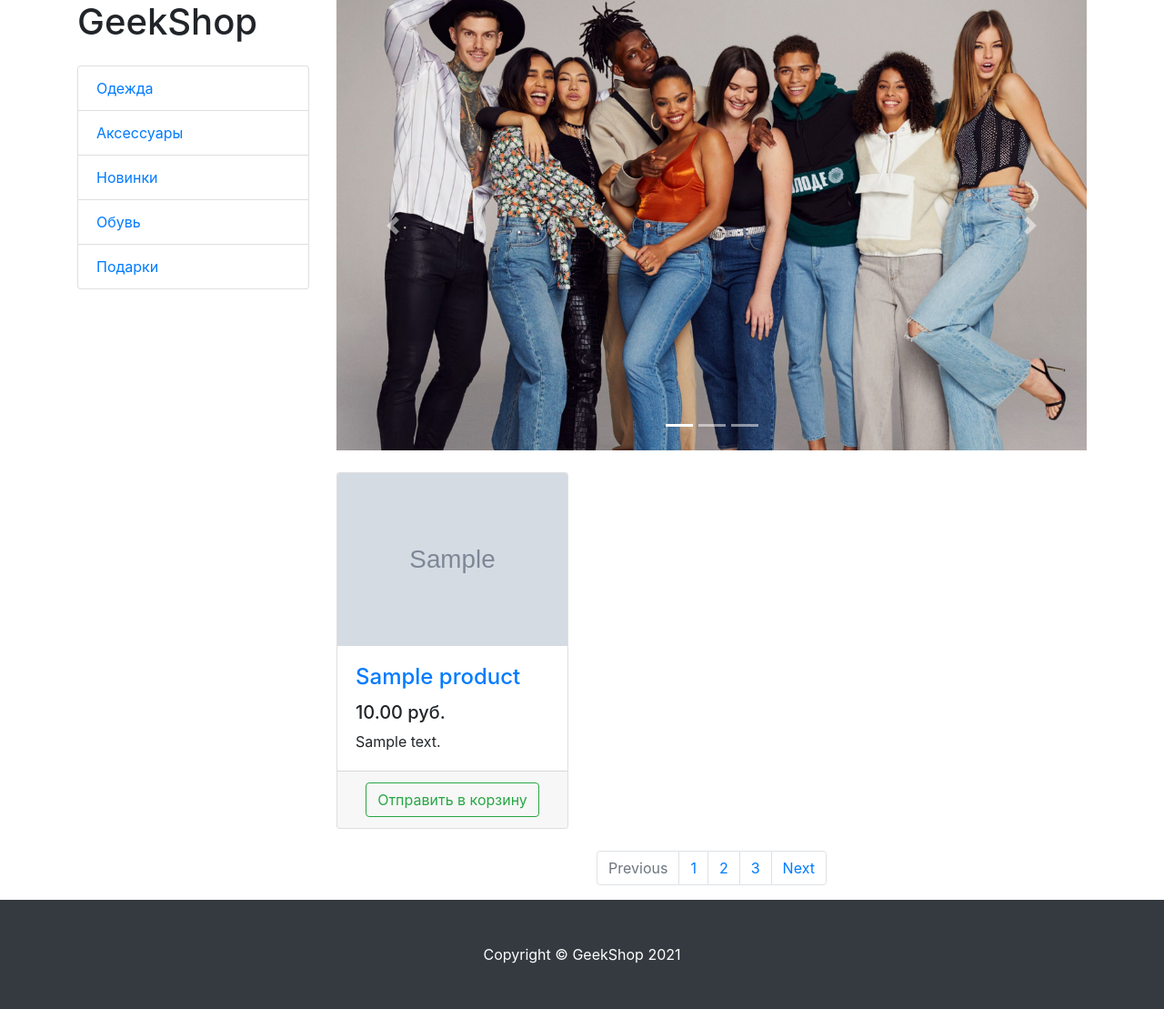
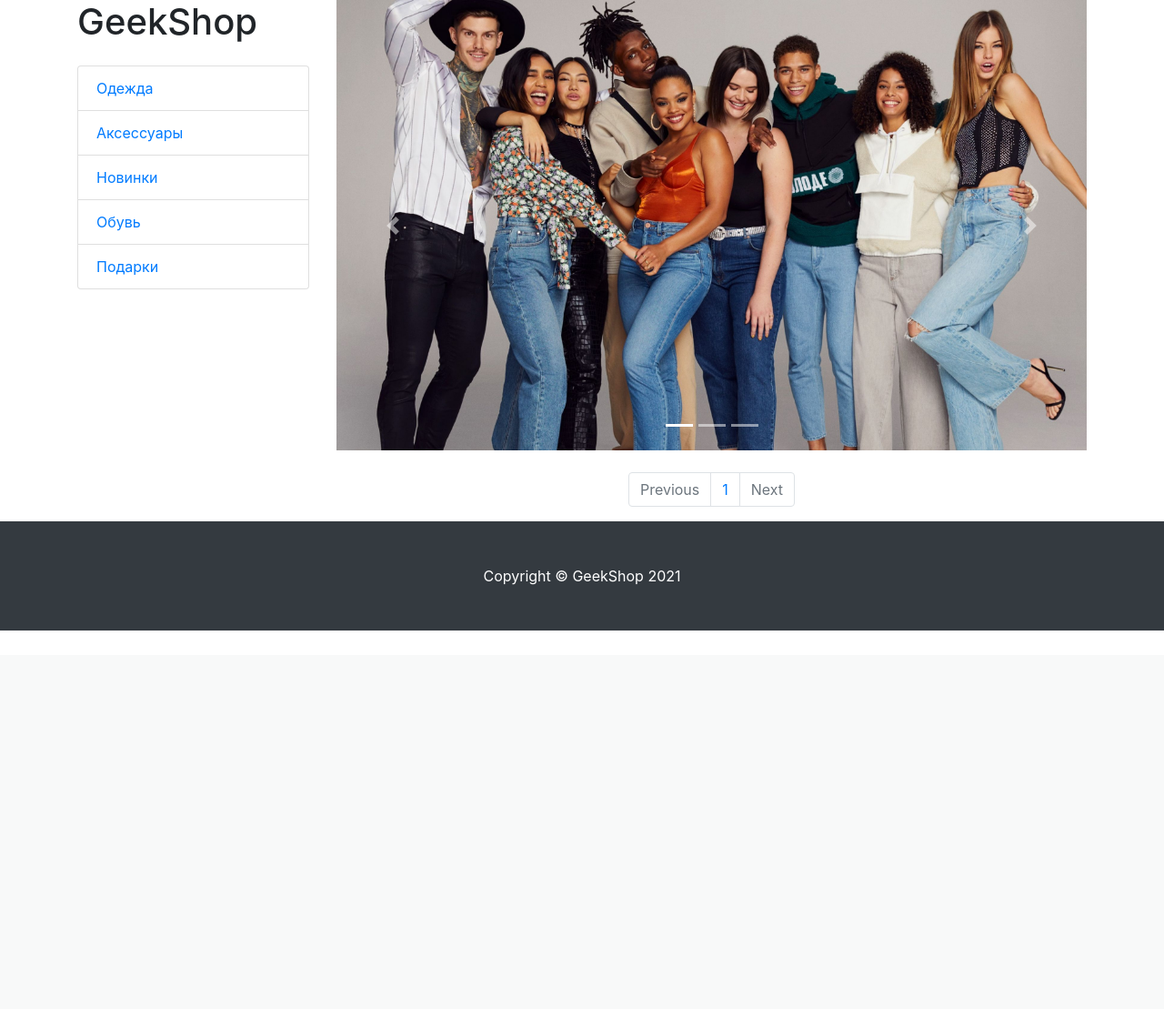
Before and after one commit to MrWindmark/mercuryShop, a Django app: page /products/5/ in a window 1280 px wide. Shown: the part 80-1189 px from the top of the page at 91% size. After the commit the page ends 773 px from the top, so only its background shows below. Run offline with Django 3.2, Linux system fonts and the light colour scheme; data comes from the database, SQL or seed files in the repository; tables that the repository leaves empty hold one stand-in row (values such as "Sample post"); grey boxes marked "Sample" are stand-in pictures; parts of the project's set-up code (start-up, migrations or seed data) failed here and were passed over; some libraries are stand-ins or nearby versions.

Commit message:
Pagination in product list done

```diff
--- a/mainapp/templates/mainapp/idx-prod-base.html
+++ b/mainapp/templates/mainapp/idx-prod-base.html
@@ -44,7 +44,7 @@
                     </li>
                     {% if user.is_staff or user.is_superuser %}
                         <li class="nav-item">
-                            <a class="nav-link" href="{% url 'adminapp:index' %}">
+                            <a class="nav-link" href="{% url 'staff_admin:index' %}">
                                 <i class="fas fa-toolbox"></i>
                             </a>
                         </li>
--- a/mainapp/templates/mainapp/products.html
+++ b/mainapp/templates/mainapp/products.html
@@ -13,8 +13,9 @@
 
                 <h1 class="my-4">GeekShop</h1>
                 <div class="list-group">
-                    {% for cat in categories %}
-                        <a href="#" class="list-group-item">{{ cat.name }}</a>
+                    {% for category in categories %}
+                        <a href="{% url 'products:product' category.id %}"
+                           class="list-group-item">{{ category.name }}</a>
                     {% endfor %}
                 </div>
 
@@ -70,7 +71,11 @@
                                     <p class="card-text">{{ item.description }}</p>
                                 </div>
                                 <div class="card-footer text-center">
-                                    <a href="{% url 'basket:basket_add' item.id %}"><button type="button" class="btn btn-outline-success">Отправить в корзину</button></a>
+                                    <a href="{% url 'basket:basket_add' item.id %}">
+                                        <button type="button" class="btn btn-outline-success">
+                                            Отправить в корзину
+                                        </button>
+                                    </a>
                                 </div>
                             </div>
                         </div>
@@ -79,15 +84,41 @@
 
                 <nav aria-label="Page navigation example">
                     <ul class="pagination justify-content-center">
-                        <li class="page-item disabled">
-                            <a class="page-link" href="#" tabindex="-1" aria-disabled="true">Previous</a>
-                        </li>
-                        <li class="page-item"><a class="page-link" href="#">1</a></li>
-                        <li class="page-item"><a class="page-link" href="#">2</a></li>
-                        <li class="page-item"><a class="page-link" href="#">3</a></li>
-                        <li class="page-item">
-                            <a class="page-link" href="#">Next</a>
-                        </li>
+                        {% if products.has_previous %}
+                            <li class="page-item">
+                                <a class="page-link" href="{% url 'products:page' products.previous_page_number %}"
+                                   tabindex="-1" aria-disabled="false">
+                                    Previous
+                                </a>
+                            </li>
+                        {% else %}
+                            <li class="page-item disabled">
+                                <a class="page-link" href="#"
+                                   tabindex="-1" aria-disabled="true">
+                                    Previous
+                                </a>
+                            </li>
+                        {% endif %}
+
+                        {% for page in products.paginator.page_range %}
+                            <li class="page-item">
+                                <a class="page-link" href="{% url 'products:page' page %}">{{ page }}</a>
+                            </li>
+                        {% endfor %}
+                        {% if products.has_next %}
+                            <li class="page-item">
+
+                                <a class="page-link" href="{% url 'products:page' products.next_page_number %}">
+                                    Next
+                                </a>
+                            </li>
+                        {% else %}
+                            <li class="page-item disabled" aria-disabled="true">
+                                <a class="page-link" href="#">
+                                    Next
+                                </a>
+                            </li>
+                        {% endif %}
                     </ul>
                 </nav>
 
--- a/mainapp/urls.py
+++ b/mainapp/urls.py
@@ -5,5 +5,6 @@
 
 urlpatterns = [
     path('', products, name='index'),
-    path('<int:id>/', products, name='product'),
+    path('<int:category_id>/', products, name='product'),
+    path('page/<int:page_number>/', products, name='page'),
 ]
--- a/mainapp/views.py
+++ b/mainapp/views.py
@@ -1,3 +1,4 @@
+from django.core.paginator import Paginator
 from django.shortcuts import render
 from mainapp.models import Product, ProductCategory
 
@@ -10,10 +11,16 @@
     return render(request, 'mainapp/index.html', context)
 
 
-def products(request, id=None):
+def products(request, category_id=None, page_number=1):
     context = {
         'title': 'GeekShop - Каталог',
-        'products': Product.objects.all(),
         'categories': ProductCategory.objects.all(),
     }
+    if category_id:
+        products = Product.objects.filter(category_id=category_id)
+    else:
+        products = Product.objects.all()
+    paginator = Paginator(products, per_page=3)
+    products_paginator = paginator.page(page_number)
+    context.update({'products': products_paginator})
     return render(request, 'mainapp/products.html', context)
```
